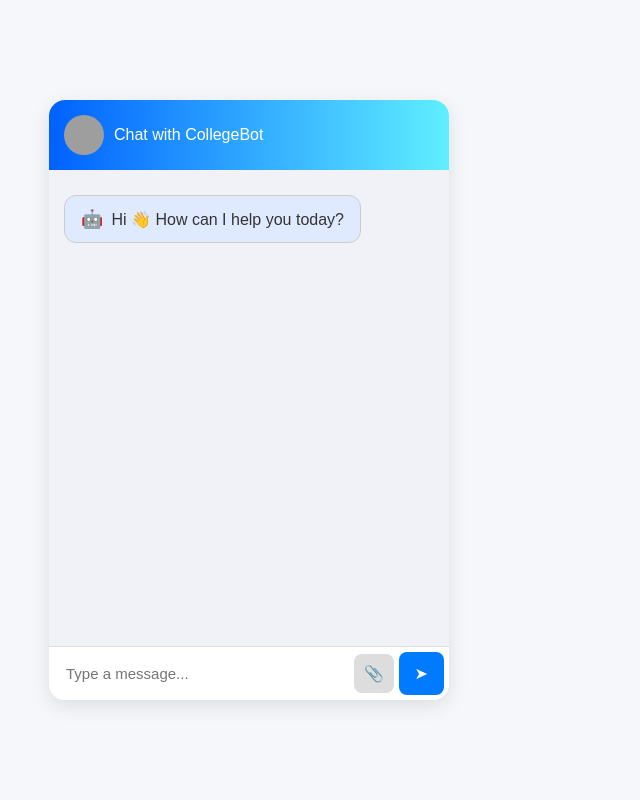
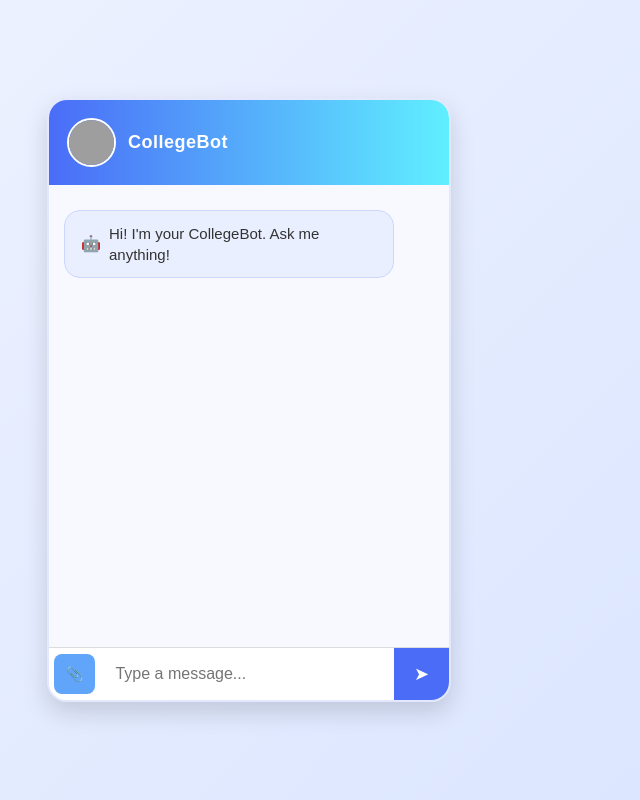
Before and after one commit to ajayyanshu/Sofia-Project, a Flask app: page / in a window 1280 px wide. Shown: the whole page, without its empty margins (391-1031 px from the left). Run offline with Flask 3, Linux system fonts and the light colour scheme; grey boxes are pictures that could not be loaded.

Commit message:
Update index.html

```diff
--- a/templates/index.html
+++ b/templates/index.html
@@ -2,12 +2,11 @@
 <html lang="en">
 <head>
   <meta charset="UTF-8">
-  <meta name="viewport" content="width=device-width, initial-scale=1.0">
-  <title>College Chatbot</title>
+  <title>CollegeBot</title>
   <style>
     body {
       font-family: Arial, sans-serif;
-      background: #f5f7fb;
+      background: linear-gradient(135deg, #f0f4ff, #d9e4ff);
       margin: 0;
       display: flex;
       justify-content: center;
@@ -19,81 +18,105 @@
       width: 400px;
       height: 600px;
       background: #fff;
-      border-radius: 16px;
-      box-shadow: 0 6px 20px rgba(0,0,0,0.1);
+      border-radius: 20px;
+      box-shadow: 0 10px 25px rgba(0,0,0,0.15);
       display: flex;
       flex-direction: column;
       overflow: hidden;
+      border: 2px solid #e3e8ff;
     }
 
     .chat-header {
-      background: linear-gradient(90deg, #0061ff, #60efff);
+      background: linear-gradient(90deg, #4a6cf7, #60efff);
       color: white;
-      padding: 15px;
+      padding: 18px;
       display: flex;
       align-items: center;
+      font-weight: bold;
+      font-size: 18px;
+      letter-spacing: 0.5px;
     }
 
     .chat-header img {
-      width: 40px;
-      height: 40px;
+      width: 45px;
+      height: 45px;
       border-radius: 50%;
-      margin-right: 10px;
+      margin-right: 12px;
+      border: 2px solid #fff;
     }
 
     .chat-body {
       flex: 1;
       padding: 15px;
       overflow-y: auto;
-      background: #f0f2f7;
+      background: #f7f9ff;
       display: flex;
       flex-direction: column;
     }
 
+    /* Scrollbar */
+    .chat-body::-webkit-scrollbar {
+      width: 6px;
+    }
+    .chat-body::-webkit-scrollbar-thumb {
+      background: #c5d0ff;
+      border-radius: 10px;
+    }
+
+    /* Message Common */
     .msg {
       margin: 10px 0;
       padding: 12px 16px;
-      border-radius: 12px;
+      border-radius: 16px;
       max-width: 80%;
       word-wrap: break-word;
       display: flex;
       align-items: center;
       gap: 8px;
-      border: 1px solid #ccc;
+      font-size: 15px;
+      line-height: 1.4;
+      animation: fadeIn 0.3s ease-in;
     }
 
+    @keyframes fadeIn {
+      from {opacity: 0; transform: translateY(5px);}
+      to {opacity: 1; transform: translateY(0);}
+    }
+
+    /* Bot message */
     .bot {
-      background: #e0eaff;
+      background: #e9efff;
       color: #333;
       align-self: flex-start;
+      border: 1px solid #ccd6ff;
     }
 
     .bot::before {
       content: "🤖";
-      font-size: 18px;
+      font-size: 16px;
     }
 
+    /* User message */
     .user {
-      background: #007bff;
+      background: #4a6cf7;
       color: white;
       align-self: flex-end;
-      border: 1px solid #0056b3;
+      border: 1px solid #2f50d3;
     }
 
+    /* Footer */
     .chat-footer {
       display: flex;
       border-top: 1px solid #ddd;
-      background: white;
+      background: #fff;
       align-items: center;
-      padding: 5px;
-      gap: 5px;
     }
 
     .chat-footer input[type="text"] {
       flex: 1;
       border: none;
-      padding: 12px;
-      font-size: 15px;
+      padding: 15px;
+      font-size: 16px;
       outline: none;
     }
 
@@ -102,24 +125,27 @@
     }
 
     .chat-footer label {
-      background: #ddd;
-      padding: 10px;
+      background: #60a5fa;
+      color: white;
+      padding: 12px;
       border-radius: 8px;
+      margin: 0 5px;
       cursor: pointer;
+      font-size: 14px;
     }
 
     .chat-footer button {
-      background: #007bff;
+      background: #4a6cf7;
       border: none;
       color: white;
-      padding: 12px 16px;
+      padding: 15px 20px;
       cursor: pointer;
-      font-size: 16px;
-      border-radius: 8px;
+      font-size: 18px;
+      transition: 0.2s;
     }
 
     .chat-footer button:hover {
-      background: #0056b3;
+      background: #2f50d3;
     }
 
     @media (max-width: 600px) {
@@ -134,60 +160,78 @@
 <body>
   <div class="chat-container">
     <div class="chat-header">
-      <img src="https://i.pravatar.cc/40" alt="Bot Avatar">
-      Chat with CollegeBot
+      <img src="https://cdn-icons-png.flaticon.com/512/4712/4712109.png" alt="Bot">
+      CollegeBot
     </div>
-    <div class="chat-body" id="chat-box">
-      <div class="msg bot">Hi 👋 How can I help you today?</div>
+    <div class="chat-body" id="chat-body">
+      <div class="msg bot">Hi! I'm your CollegeBot. Ask me anything!</div>
     </div>
     <div class="chat-footer">
-      <input type="text" id="message" placeholder="Type a message...">
-      <label for="fileUpload">📎</label>
-      <input type="file" id="fileUpload" accept="image/*,.pdf,.doc,.txt">
+      <input type="file" id="file-input" accept="image/*,.pdf,.doc,.docx,.txt">
+      <label for="file-input">📎</label>
+      <input type="text" id="user-input" placeholder="Type a message...">
       <button onclick="sendMessage()">➤</button>
     </div>
   </div>
 
   <script>
-    async function sendMessage() {
-      const input = document.getElementById("message");
-      const fileInput = document.getElementById("fileUpload");
-      const chatBox = document.getElementById("chat-box");
+    function sendMessage() {
+      const input = document.getElementById("user-input");
+      const chatBody = document.getElementById("chat-body");
+      const message = input.value.trim();
 
-      let msg = input.value.trim();
-      let file = fileInput.files[0];
+      if (message !== "") {
+        const userMsg = document.createElement("div");
+        userMsg.className = "msg user";
+        userMsg.textContent = message;
+        chatBody.appendChild(userMsg);
 
-      if (!msg && !file) return;
+        const botMsg = document.createElement("div");
+        botMsg.className = "msg bot";
+        botMsg.textContent = "You said: " + message;
+        setTimeout(() => chatBody.appendChild(botMsg), 500);
 
-      // User message
-      if (msg) {
-        chatBox.innerHTML += `<div class="msg user">${msg}</div>`;
+        input.value = "";
+        chatBody.scrollTop = chatBody.scrollHeight;
       }
+    }
+
+    // Enter key support
+    document.getElementById("user-input").addEventListener("keypress", function(e) {
+      if (e.key === "Enter") {
+        sendMessage();
+      }
+    });
+
+    // File upload handler
+    document.getElementById("file-input").addEventListener("change", function(e) {
+      const chatBody = document.getElementById("chat-body");
+      const file = e.target.files[0];
+
       if (file) {
-        chatBox.innerHTML += `<div class="msg user">📂 ${file.name}</div>`;
+        const userMsg = document.createElement("div");
+        userMsg.className = "msg user";
+
+        if (file.type.startsWith("image/")) {
+          const img = document.createElement("img");
+          img.src = URL.createObjectURL(file);
+          img.style.maxWidth = "150px";
+          img.style.borderRadius = "10px";
+          userMsg.appendChild(img);
+        } else {
+          userMsg.textContent = "📎 File: " + file.name;
+        }
+
+        chatBody.appendChild(userMsg);
+
+        const botMsg = document.createElement("div");
+        botMsg.className = "msg bot";
+        botMsg.textContent = "Got your file: " + file.name;
+        setTimeout(() => chatBody.appendChild(botMsg), 500);
+
+        chatBody.scrollTop = chatBody.scrollHeight;
       }
-
-      chatBox.scrollTop = chatBox.scrollHeight;
-      input.value = "";
-      fileInput.value = "";
-
-      // Prepare formData for backend
-      const formData = new FormData();
-      if (msg) formData.append("message", msg);
-      if (file) formData.append("file", file);
-
-      // Send to backend AI model
-      const response = await fetch("/chat", {
-        method: "POST",
-        body: formData
-      });
-
-      const data = await response.json();
-
-      // Bot reply
-      chatBox.innerHTML += `<div class="msg bot">${data.reply}</div>`;
-      chatBox.scrollTop = chatBox.scrollHeight;
-    }
+    });
   </script>
 </body>
 </html>
```
